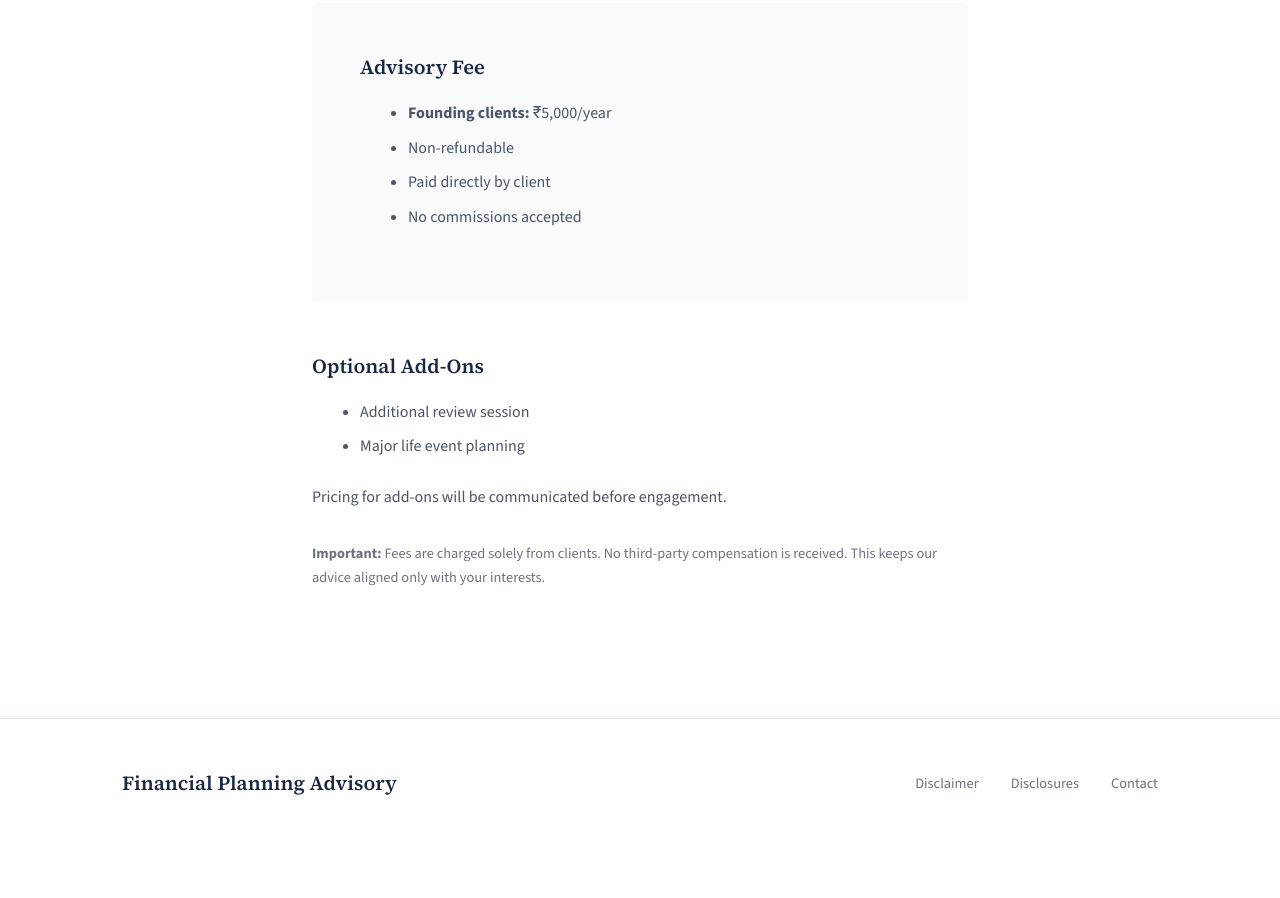
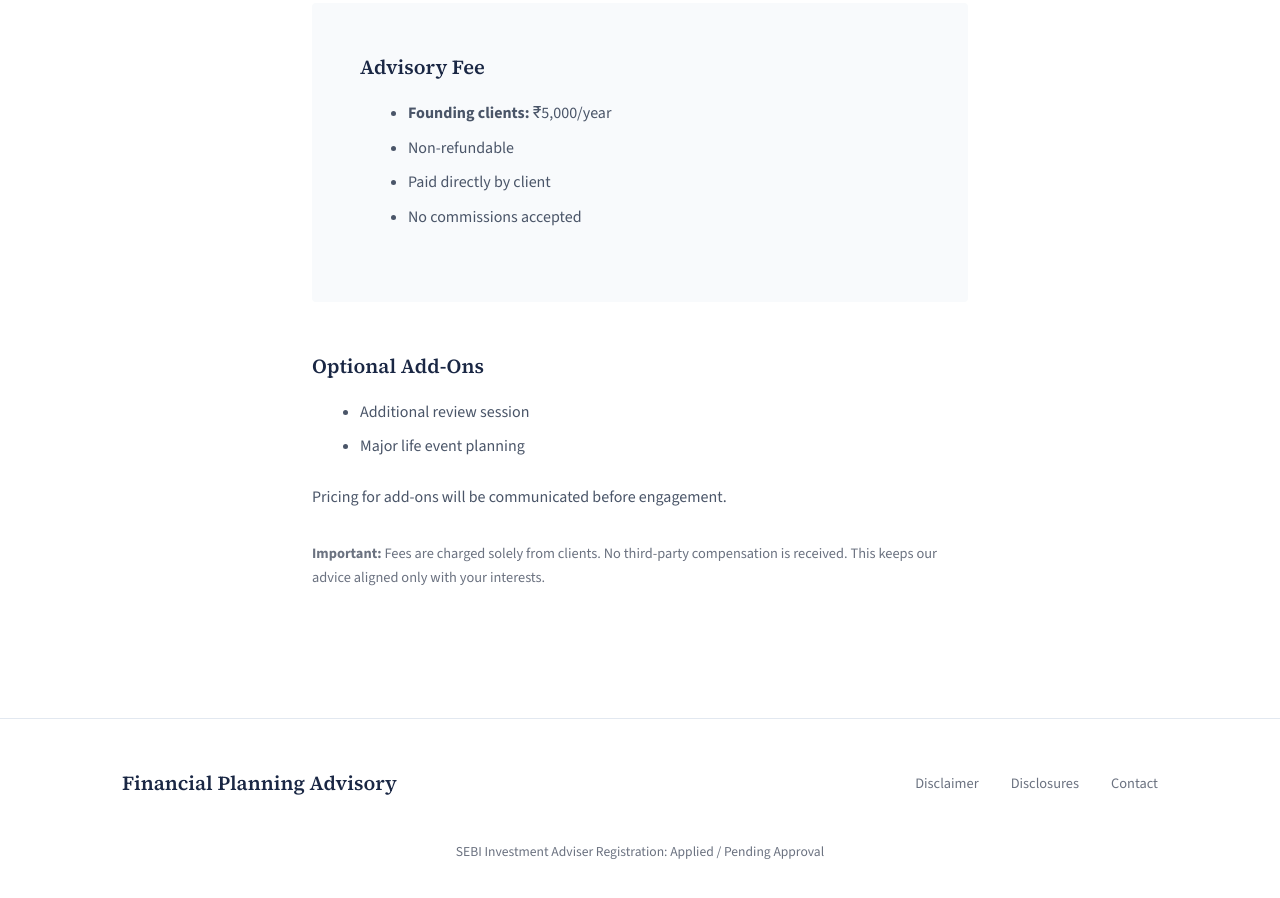
Before and after one commit to Gautamk13/financialadvisory, a plain HTML site: page fees.html in a window 1280 px wide. Shown: the part 326-1224 px from the top of the page. Before the commit the page ends 1174 px from the top, so only its background shows below. Drawn offline with nearby package versions, Linux system fonts and the light colour scheme.

Commit message:
Add SEBI registration status to all page footers

```diff
--- a/fees.html
+++ b/fees.html
@@ -69,6 +69,9 @@
         <li><a href="disclosures.html">Disclosures</a></li>
         <li><a href="contact.html">Contact</a></li>
       </ul>
+      <div class="footer-sebi" style="margin-top: var(--space-sm); font-size: 0.85rem; color: var(--grey); text-align: center; width: 100%;">
+        <p>SEBI Investment Adviser Registration: Applied / Pending Approval</p>
+      </div>
     </div>
   </footer>
 
```
Also changed, not shown: about.html (+3 -0 lines), admin.html (+3 -0 lines), contact.html (+3 -0 lines), disclaimer.html (+3 -0 lines), disclosures.html (+3 -0 lines), discovery.html (+3 -0 lines), grievances.html (+3 -0 lines), index.html (+3 -0 lines), process.html (+3 -0 lines), services.html (+3 -0 lines).
